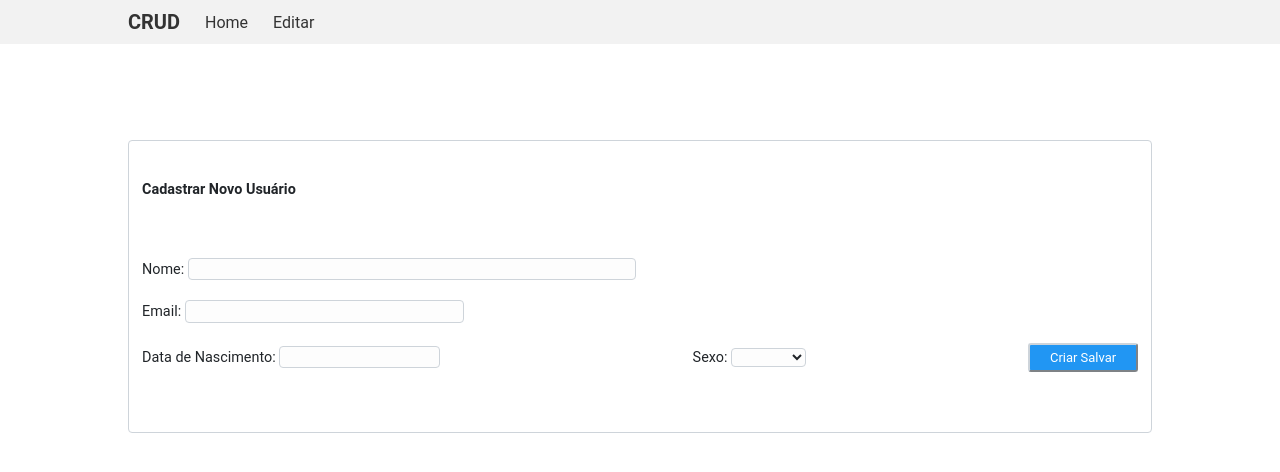
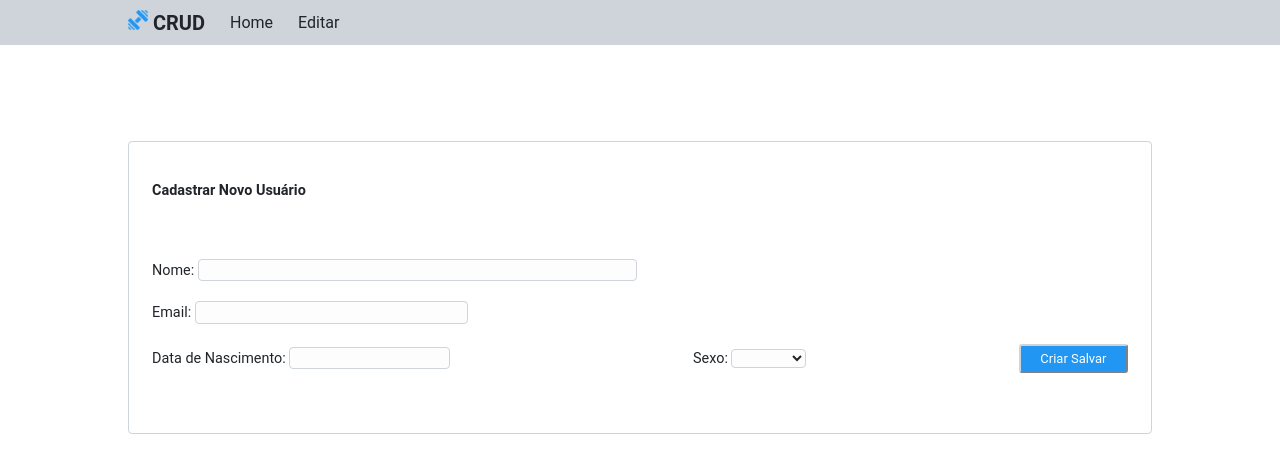
Before and after one commit to GrasieleRocha/ProjectGrasiCrud, an Angular app: page / in a window 1280 px wide. Shown: the top 472 px of the page. Built offline with nearby package versions, Linux system fonts and the light colour scheme.

Commit message:
inclusão de logo

```diff
--- a/src/app/app.routes.ts
+++ b/src/app/app.routes.ts
@@ -5,5 +5,6 @@ import { UserFormComponent } from './components/user-form/user-form.component';
 export const routes: Routes = [
   { path: '', component: UserFormComponent },
   { path: 'users', component: UserListComponent },
+  // { path: 'users/edit', component: UserEditComponent },
   { path: '**', redirectTo: '/users', pathMatch: 'full' }
 ];
--- a/src/app/components/navbar/navbar.component.html
+++ b/src/app/components/navbar/navbar.component.html
@@ -1,6 +1,9 @@
 <div class="container-nav">
   <nav class="navbar">
-    <div class="navbar-brand">CRUD</div>
+    <div class="navbar-brand">
+      <img src="/assets/haltere.png" alt="Logo" style="height: 20px;">
+      CRUD
+    </div>
     <ul class="navbar-nav">
       <li class="nav-item">
         <a class="nav-link" [routerLink]="['/']">Home</a>
--- a/src/styles.css
+++ b/src/styles.css
@@ -65,13 +65,12 @@ app-user-form .container-form {
   font-size: 1em;
   color: var(--text);
   display: flex;
-
 }
 
 app-user-form form {
   font-size: 0.9em;
   width: 80%;
-  padding: 40px 13px;
+  padding: 40px 23px;
   border: 1px solid var(--border);
   border-radius: 4px;
 }
@@ -125,12 +124,19 @@ button {
   border-color: var(--border);
   padding: 5px 2%;
   font-size: 0.9em;
+  transition: background-color 0.3s ease, color 0.3s ease; /* Transição suave */
+}
+
+button:hover {
+  background-color: var(--hover);
+  color: var(--text-button);
+  border-color: var(--border);
 }
 
 /**********************Navbar**********************/
 .container-nav{
   width: 100%;
-  background-color: #f2f2f2;
+  background-color: var(--border);
 }
 .navbar {
 
@@ -143,7 +149,7 @@ button {
 }
 
 .navbar-brand {
-  color: #333;
+  color: var(--text);
   font-size: 20px;
   font-weight: bold;
 }
@@ -160,11 +166,11 @@ button {
 }
 
 .nav-link {
-  color: #333;
+  color: var(--text);
   text-decoration: none;
   font-size: 16px;
 }
 
 .nav-link:hover {
-  color: #555;
+  color: var(--hover);
 }
```
Also changed, not shown: public/assets/haltere.png (added).
